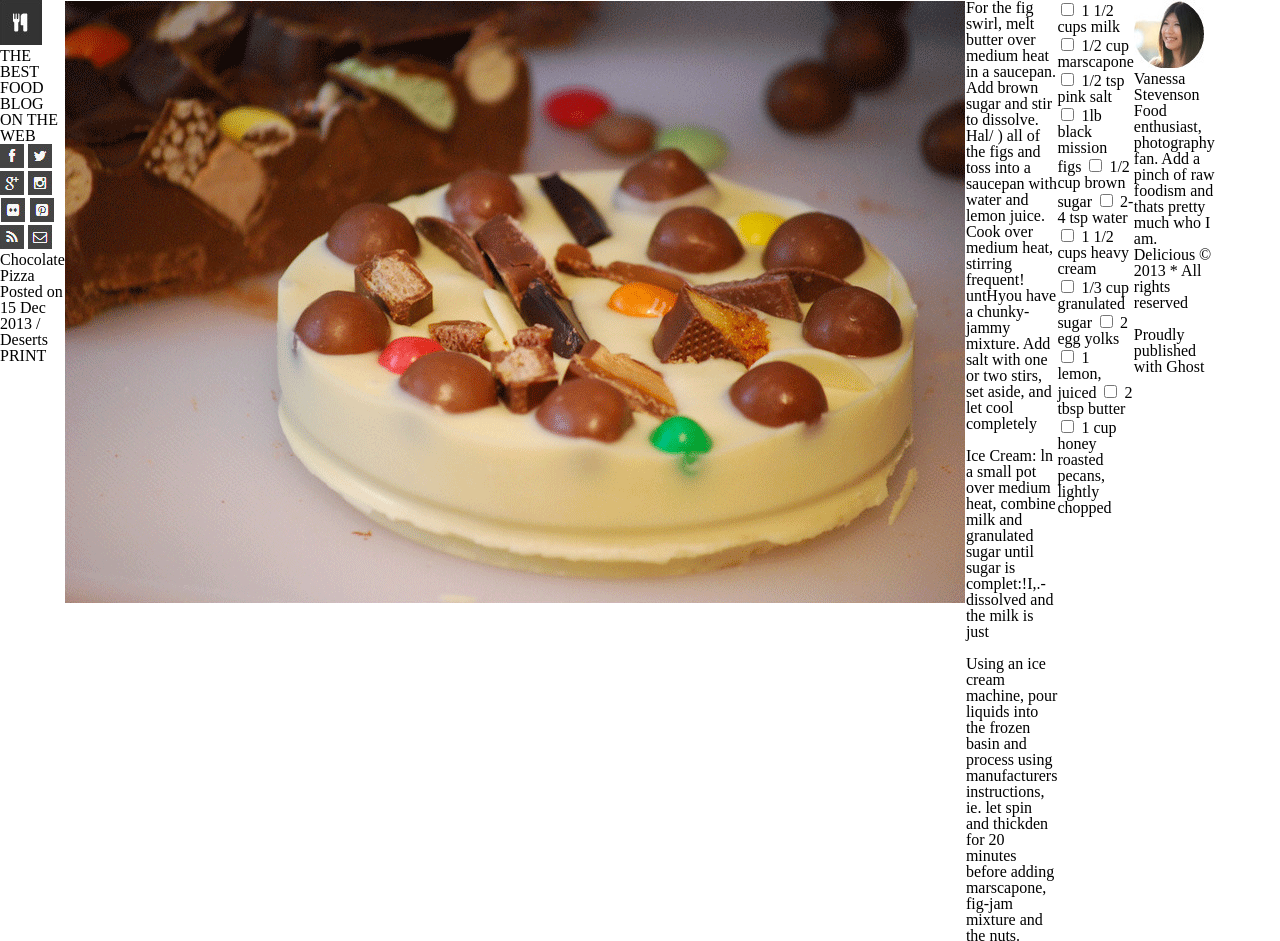
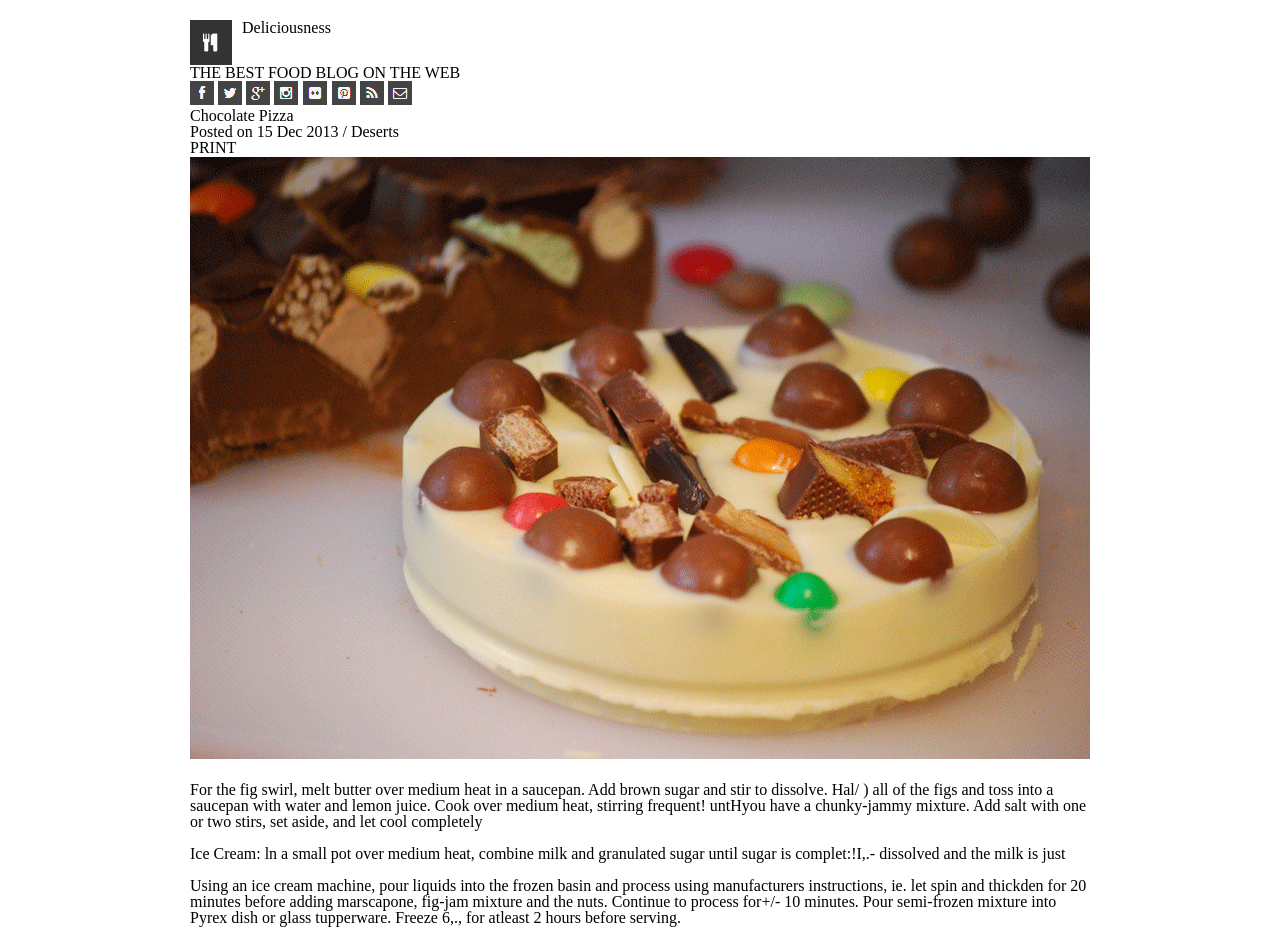
Before and after one commit to Jacks-01/chocolate-pizza, a plain HTML site: page index.html in a window 1280 px wide. Shown: the top 941 px of the page. Drawn offline with Linux system fonts and the light colour scheme.

Commit message:
added some css, mostly broken :(

```diff
--- a/css/style.css
+++ b/css/style.css
@@ -1,6 +1,52 @@
 body{
     display: flex;
     width: 900px;
+    /* flex-wrap: wrap; */
+    margin: 0 auto;
+    flex-direction: column;
 
 
 }
+
+#container-2 {
+    margin-top: 20px;
+    width: 300px;
+    display: inline-flex;
+    flex-wrap: wrap;
+
+
+
+}
+
+#container-2 img {
+    align-self: flex-start;
+    padding-right: 10px;
+    order: 0;
+
+
+}
+
+main {
+    padding-top: 20px;
+    padding-bottom: 20px;
+}
+
+#paper div{
+    /* width: 300px; */
+    flex-wrap: wrap;
+    justify-content: space-evenly;
+    align-items: flex-start;
+
+}
+
+#ing1{
+    justify-self: left;
+
+
+}
+
+
+#ing2{
+    justify-items:;
+
+}
--- a/index.html
+++ b/index.html
@@ -11,6 +11,7 @@
         <header>
             <div id="container-2">
                 <img src="/images/logo.png">
+                <p>Deliciousness</p>
                 <h1>THE BEST FOOD BLOG ON THE WEB</h1>
             </div>
             <nav>
```
